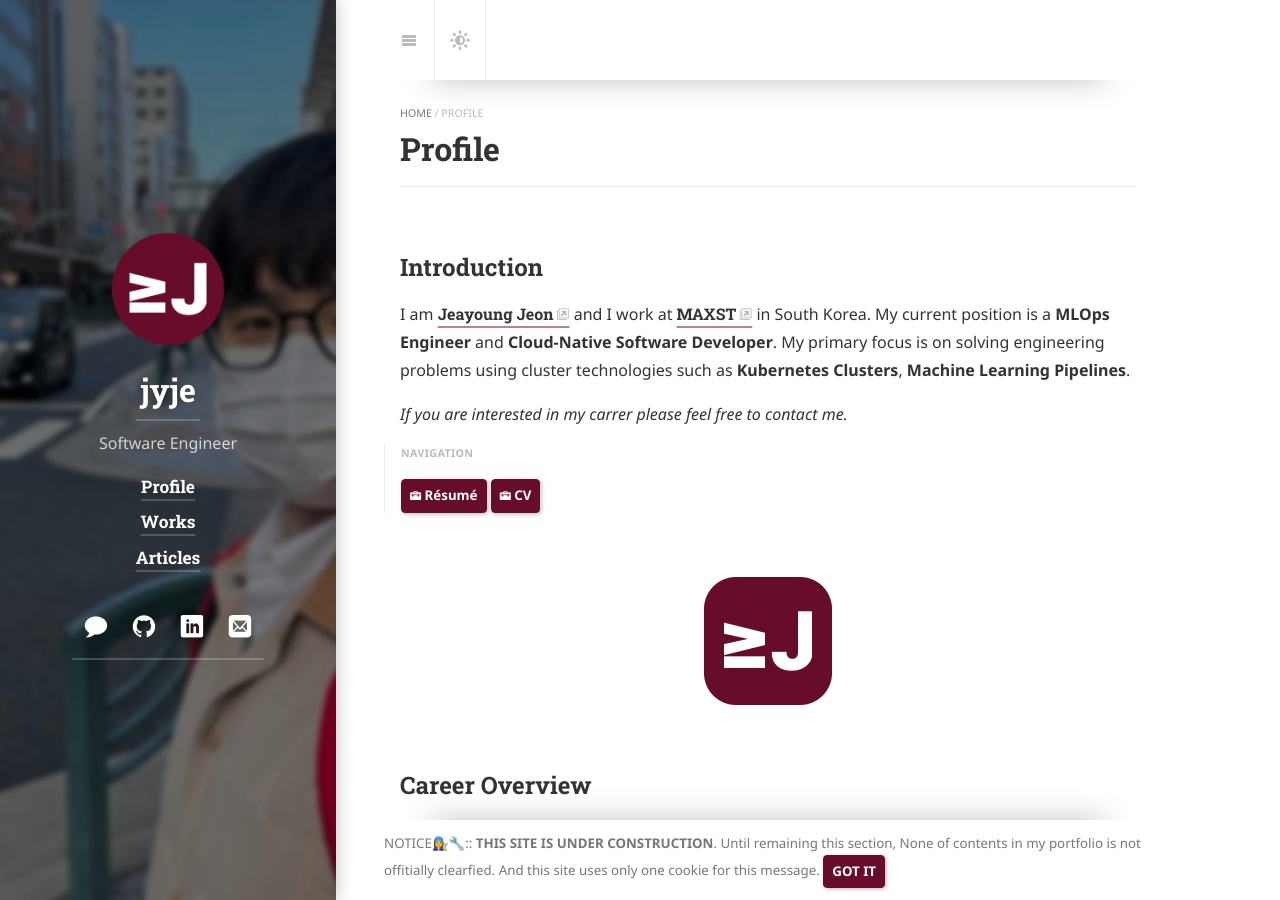
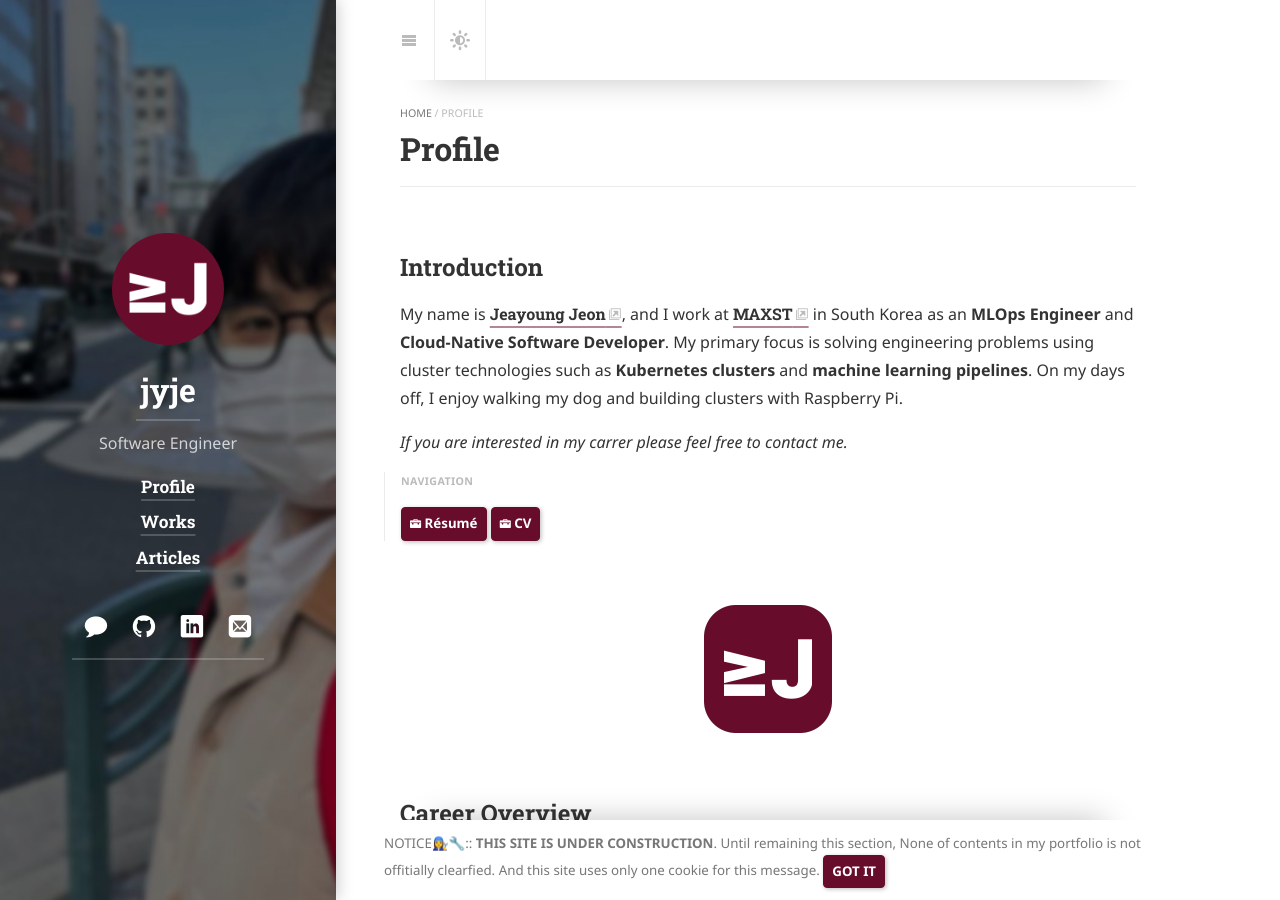
Before and after one commit to jyje/portfolio, a Jekyll site: the page built from profile/index.md, in a window 1280 px wide and 900 px high. Built offline with Jekyll 4.4.1, drawn with Linux system fonts in a browser that asks for light colours; cached includes are drawn as plain includes; nearby versions of some CDN libraries; some web fonts are replaced; library files that are not in the unit come from our copies.

Commit message:
🔧 profile: update introduction

```diff
--- a/profile/index.md
+++ b/profile/index.md
@@ -9,7 +9,7 @@ accent_image:
 
 ## Introduction
 
-I am [Jeayoung Jeon]{:.heading.flip-title} and I work at [MAXST]{:.heading.flip-title} in South Korea. My current position is a **MLOps Engineer** and **Cloud-Native Software Developer**. My primary focus is on solving engineering problems using cluster technologies such as **Kubernetes Clusters**, **Machine Learning Pipelines**.
+My name is [Jeayoung Jeon]{:.heading.flip-title}, and I work at [MAXST]{:.heading.flip-title} in South Korea as an **MLOps Engineer** and **Cloud-Native Software Developer**. My primary focus is solving engineering problems using cluster technologies such as **Kubernetes clusters** and **machine learning pipelines**. On my days off, I enjoy walking my dog and building clusters with Raspberry Pi.
 
 *If you are interested in my carrer please feel free to contact me.*
 
```
